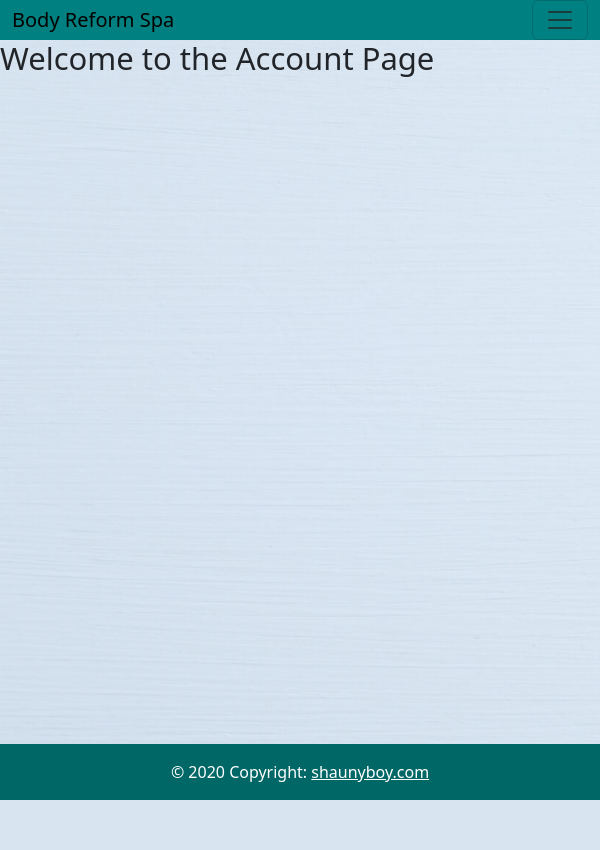
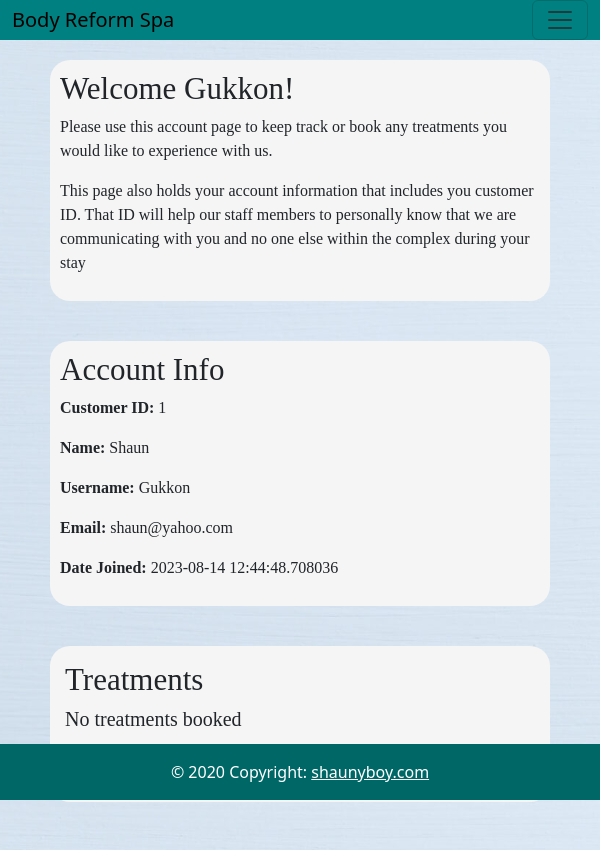
Before and after one commit to Gukkon/salonapp, a Flask app: page /account in a window 600 px wide. Before the commit the page ends 800 px from the top, so only its background shows below. Run offline with Flask 3, Linux system fonts and the light colour scheme; a user stored in the database is signed in; some web fonts are replaced.

Commit message:
account page updated

```diff
--- a/Salon_app/__init__.py
+++ b/Salon_app/__init__.py
@@ -7,7 +7,7 @@ from flask_login import LoginManager
 
 app = Flask(__name__)
 # Secret Key
-
+app.config['SECRET_KEY'] = 'c2b7b27b43f8e51ec21064a1cf61d961'
 # Add Database
 app.config['SQLALCHEMY_DATABASE_URI'] = 'sqlite:///users.db'
 
--- a/Salon_app/routes.py
+++ b/Salon_app/routes.py
@@ -1,3 +1,4 @@
+import os
 from flask import render_template, flash, redirect, url_for
 from Salon_app import app, db, bcrypt
 from Salon_app.forms import RegistrationForm, LoginForm, ValidationError
--- a/Salon_app/static/css/styles.css
+++ b/Salon_app/static/css/styles.css
@@ -12,17 +12,6 @@
     display: flex;
     justify-content: center;
     align-items: center;
-}
-
-
-body {
-    min-height: 100vh;
-    display: flex;
-    flex-direction: column;
-}
-
-footer {
-    margin-top: auto;
 }
 
 p {
@@ -54,7 +43,8 @@ p {
     /* background-color: rgb(255, 232, 212); */
     background: url(/static/images/spabackground2.jpeg);
     background-size: cover;
-    background-repeat: no-repeat;
+    /* background-repeat: no-repeat; */
+    height: 100vh;
 
 }
 
@@ -161,7 +151,27 @@ p {
 }
 
 
+/* account page */
 
+.main-acc-cont {
+    display: grid;
+    gap: 20px;
+    grid-template-columns: 2fr 1fr;
+    grid-template-rows: repeat(2, 1fr);
+
+}
+
+.sidebar {
+    grid-column: span 2;
+}
+
+.backgrd {
+    background-color: whitesmoke;
+}
+
+.bk-view button {
+    margin-top: 10px;
+}
 
 
 
@@ -169,7 +179,7 @@ p {
 
 
 /* media queries */
-@media (min-width: 600px) {
+@media (min-width: 600px){
 
     .homelog {
         background-color: rgba(152, 231, 231, 0.6);
@@ -191,6 +201,20 @@ p {
     .log-form {
         width: 500px;
     }
+
+    .backgrd {
+        border-radius: 20px;
+        padding: 10px;
+        font-family: 'cormorant-garamond';
+        margin: 10px 20px ;
+    }
+
+    .bk-view a {
+        text-decoration: none;
+        color: white;
+    }
+
+
 
 }
 
@@ -225,5 +249,34 @@ p {
         border-radius: 20px;
     }
 
+    .main-acc-cont {
+        height: 100vh;
+        margin-top: 10px;
+        padding-bottom: 60px;
+        display: grid;
+        grid-template-columns: 90%;
+        justify-content: center;
+    }
+
+    .sidebar {
+        grid-column: 1 / 1;
+    }
+
+    .backgrd {
+        border-radius: 20px;
+        padding: 10px;
+        font-family: 'cormorant-garamond';
+    }
+
+    .bk-view a {
+        text-decoration: none;
+        color: white;
+        padding: 5px;
+    }
+
+    .bk-view {
+        padding: 5px;
+    }
+
 
 }
--- a/Salon_app/templates/account.html
+++ b/Salon_app/templates/account.html
@@ -2,6 +2,31 @@
 
 {% block content %}
 
-    <h1>Welcome to the Account Page</h1>
+<div class="main-acc-cont">
+    <div class="welc-user backgrd">
+        <div class="wel-msg">
+            <h1>Welcome {{ current_user.username }}!</h1>
+            <p>Please use this account page to keep track or book any treatments you would like to experience with us.</p>
+            <p>This page also holds your account information that includes you customer ID. That ID  will help our staff members to personally know that we are communicating with you and no one else within the complex during your stay</p>
+        </div>
+    </div>
+    <div class="acc-info backgrd">
+        <div class="acc-details">
+            <h1>Account Info</h1>
+            <p><strong>Customer ID:</strong> {{ current_user.id }} </p>
+            <p><strong>Name:</strong> {{ current_user.name }} </p>
+            <p><strong>Username:</strong> {{ current_user.username }} </p>
+            <p><strong>Email:</strong> {{ current_user.email }} </p>
+            <p><strong>Date Joined:</strong> {{ current_user.date_added }} </p>
+        </div>
+    </div>
+    <div class="bk-select backgrd sidebar">
+        <div class="bk-view">
+            <h1>Treatments</h1>
+            <h5>No treatments booked</h5>
+            <button class="btn btn-dark"><a href="{{ url_for('bookings') }}">Book Treatments</a></button>
+        </div>
+    </div>
+</div>
 
 {% endblock %}
--- a/Salon_app/templates/navbar.html
+++ b/Salon_app/templates/navbar.html
@@ -1,4 +1,4 @@
-<nav class="navbar navbar-expand-lg bg-body-tertiary no-padding">
+<nav class="navbar navbar-expand-lg bg-body-tertiary no-padding navbar-static-top">
 
     <div class="container-fluid navbar-col">
       <a class="navbar-brand" href="{{ url_for('index') }}">Body Reform Spa</a>
@@ -12,6 +12,9 @@
           {% if current_user.is_authenticated %}
           <li class="nav-item">
                 <a class="nav-link" href="{{ url_for('account') }}">Account</a>
+          </li>
+          <li class="nav-item">
+                <a class="nav-link" href="{{ url_for('bookings') }}">Book Now</a>
           </li>
           <li class="nav-item">
                 <a class="nav-link" href="{{ url_for('logout') }}">Log Out</a>
```
Also changed, not shown: instance/users.db.
